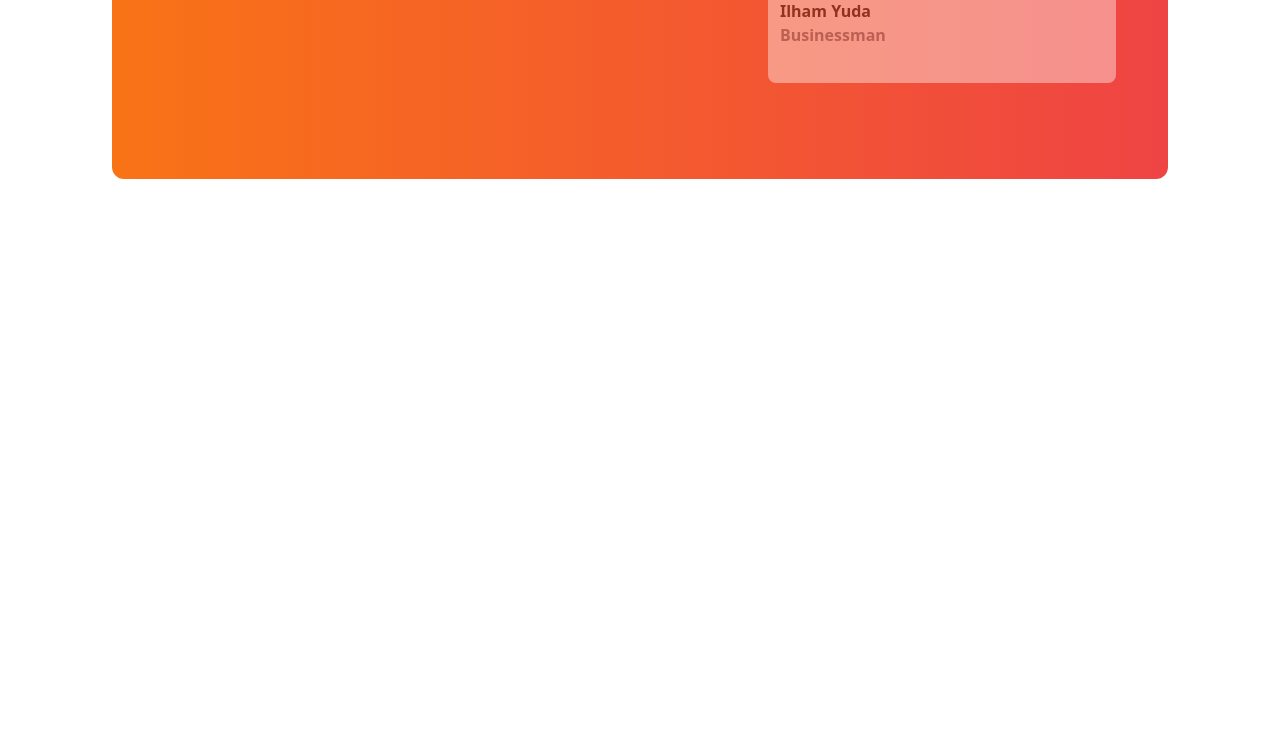
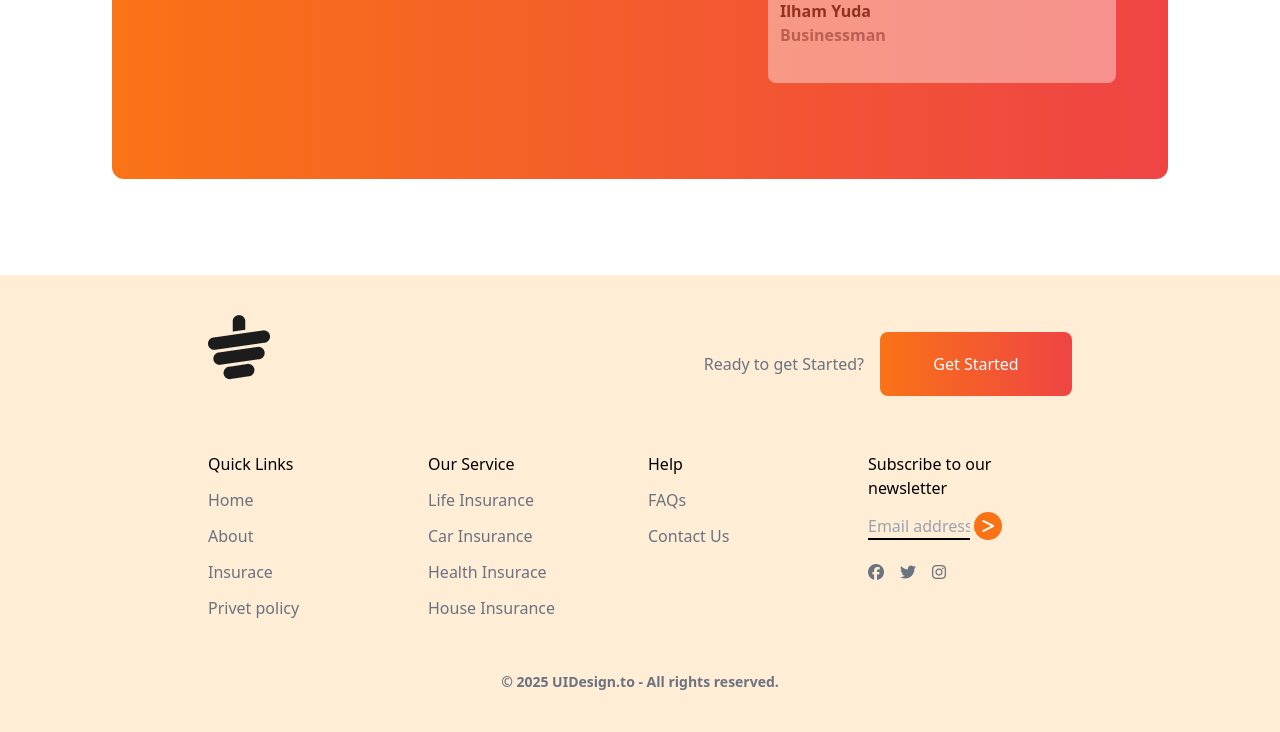
Before and after one commit to ratulislam46/tea-house, a plain HTML site: page index.html in a window 1280 px wide. Shown: the part 2598-3330 px from the top of the page. Before the commit the page ends 2873 px from the top, so only its background shows below. Drawn offline with nearby package versions, Linux system fonts and the light colour scheme.

Commit message:
footer section done

```diff
--- a/index.html
+++ b/index.html
@@ -35,7 +35,7 @@
         <div>
           <h1 class="text-7xl">It's good<br>tea time at The <br>Tea House</h1>
           <p class="text-gray-500 my-7">Tea and Botanical Solutions Supplier Give Optimum <br> Satisfaction To Your Taste Buds.</p>
-          <button class="bg-gradient-to-r from-green-400 to-blue-300 h-16 w-48 text-white ">Explore More <i class="fa-solid fa-arrow-right -inset-2rotate-45"></i></button>
+          <button class="bg-gradient-to-r from-green-400 to-blue-300 h-16 w-48 text-white">Explore More <i class="fa-solid fa-arrow-right -inset-2rotate-45"></i></button>
         </div>
         <!-- right side -->
         <div class="relative top-10 relative">
@@ -168,9 +168,73 @@
              </div>
           </div>
          </section>
+         <!-- news & events -->
     </main>
-    <footer>
-
+    <!-- footer section -->
+    <footer class="bg-orange-100 text-gray-500 py-10 px-4 md:px-16">
+      <div class="w-9/12 mx-auto">
+        <!-- logo area -->
+         <div class="flex justify-between mb-10">
+          <img class="mb-8" src="images/cup.png" alt="">
+          <div class="flex items-center gap-4">
+            <h4>Ready to get Started?</h4>
+            <button  class="bg-gradient-to-r from-orange-500 to-red-500 h-16 w-48 text-white rounded-lg"> Get Started</button>
+          </div>
+         </div>
+         <!-- links -->
+          <div class="grid grid-cols-1 md:grid-cols-2 lg:grid-cols-4 gap-4">
+            <!-- first column -->
+            <div>
+              <h3 class="font-medium mb-3 text-black">Quick Links</h3>
+              <ul>
+                <li>
+                  <a class="block mb-3" href="#">Home</a>
+                  <a class="block mb-3" href="#">About</a>
+                  <a class="block mb-3" href="#">Insurace</a>
+                  <a class="block mb-3" href="#">Privet policy</a>
+                </li>
+              </ul>
+            </div>
+            <!-- second column -->
+            <div>
+              <h3 class="font-medium mb-3 text-black">Our Service</h3>
+              <ul>
+                <li>
+                  <a class="block mb-3" href="#">Life Insurance</a>
+                  <a class="block mb-3" href="#">Car Insurance</a>
+                  <a class="block mb-3" href="#">Health Insurace</a>
+                  <a class="block mb-3" href="#">House Insurance</a>
+                </li>
+              </ul>
+            </div>
+             <!-- third column -->
+             <div>
+              <h3 class="font-medium mb-3 text-black">Help</h3>
+              <ul>
+                <li>
+                  <a class="block mb-3" href="#">FAQs</a>
+                  <a class="block mb-3" href="#">Contact Us</a>
+                </li>
+              </ul>
+            </div>
+            <!-- fourth column -->
+             <div>
+              <h4 class="font-medium mb-3 text-black"> Subscribe to our <br>newsletter</h4>
+              <div>
+                <input class="bg-transparent border-b-2 border-black w-2/4" type="email" placeholder="Email address">
+                <i class="fa-solid fa-greater-than h-7 w-7 bg-orange-500 rounded-full justify-center text-white justify-center items-center inline-flex"></i>
+                <div class="flex gap-4 mt-6">
+                  <i class="fa-brands fa-facebook"></i>
+                  <i class="fa-brands fa-twitter"></i>
+                  <i class="fa-brands fa-instagram"></i>
+                </div>
+              </div>
+             </div>
+          </div>
+          <div class="text-center mt-10 text-sm font-bold">
+            <h4>© 2025 UIDesign.to - All rights reserved.</h4>
+          </div>
+      </div>
     </footer>
 </body>
 </html>
```
